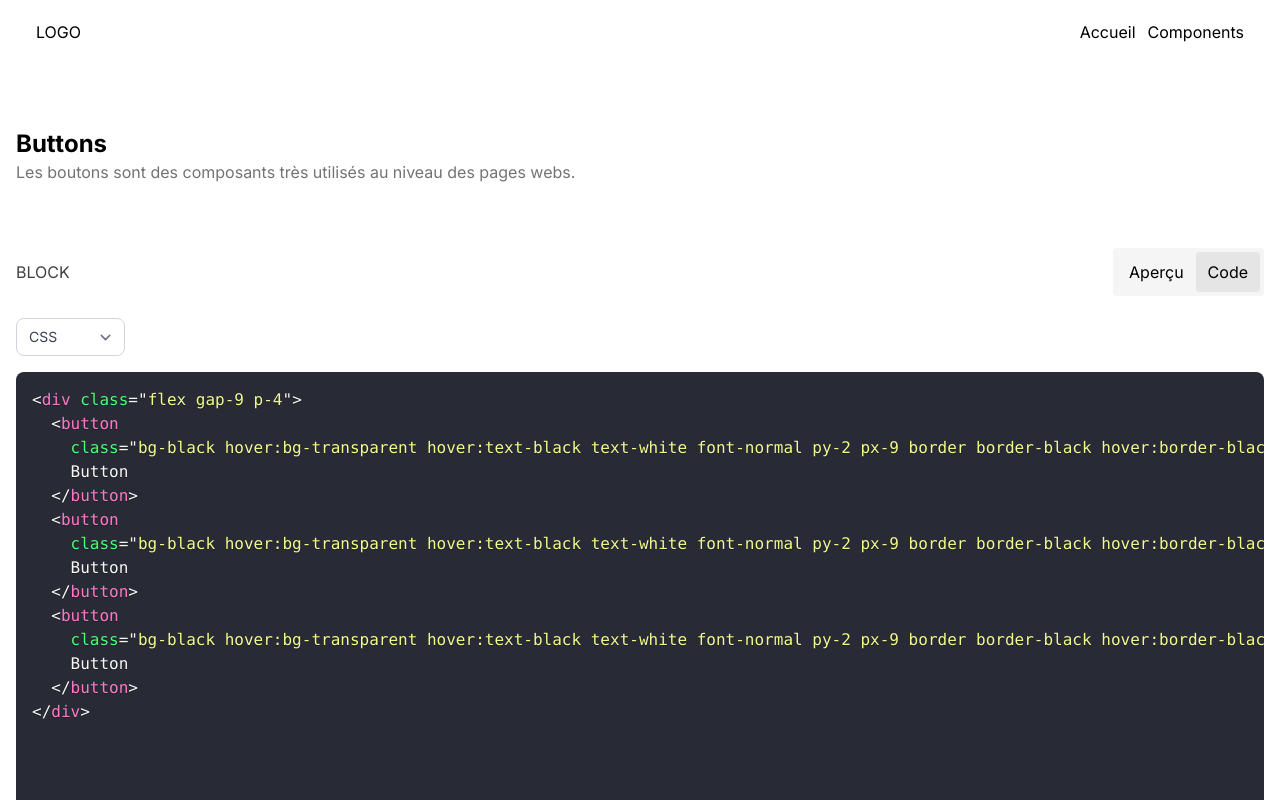
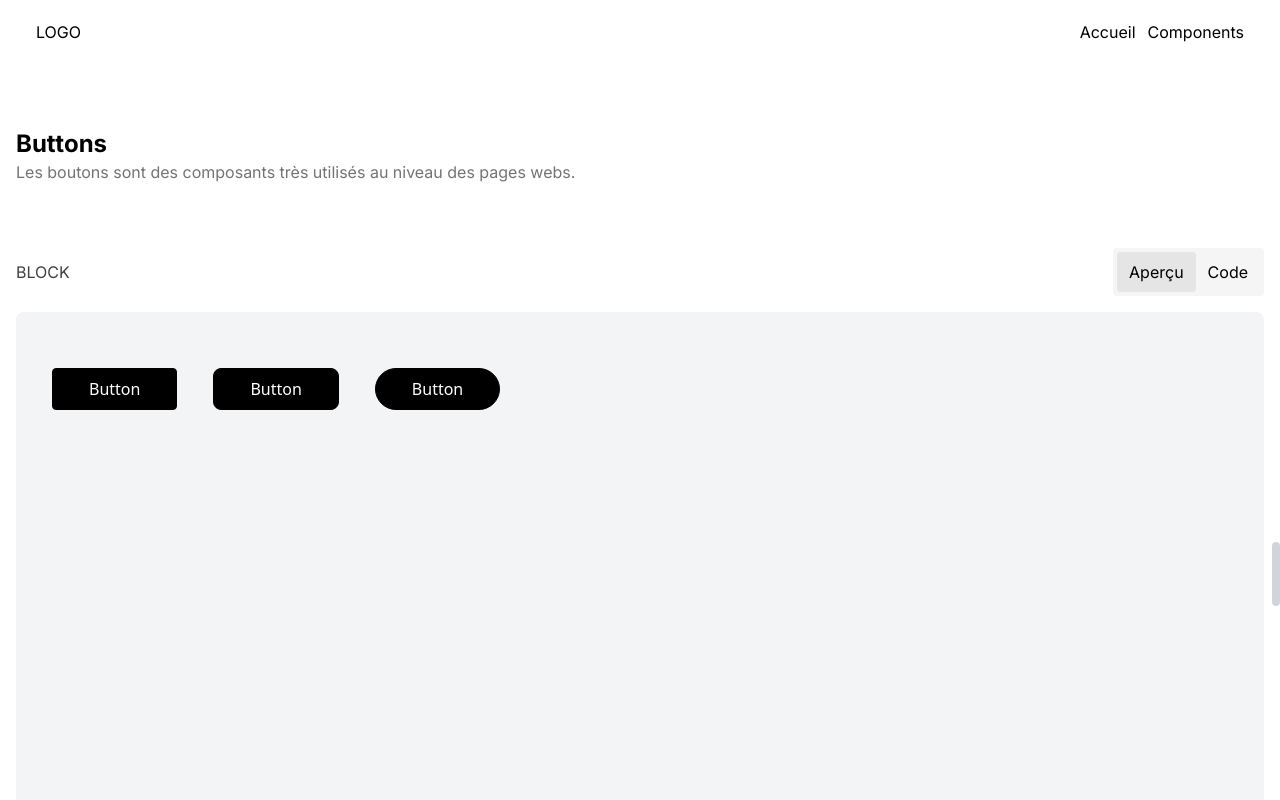
Before and after one commit to Mahmoud-Barry/galsen.ui, a Next.js app: page /components/buttons in a window 1280 px wide. Shown: the top 800 px of the page. Built offline with nearby package versions, Linux system fonts and the light colour scheme.

Commit message:
[FEAT]: Change Display/Code view & mask "CSS/Tailwind" button ⚡ Need to have a preview then we will have the code.

```diff
--- a/components/galsenUiComponents/ComponentDetails.tsx
+++ b/components/galsenUiComponents/ComponentDetails.tsx
@@ -34,38 +34,40 @@ const ComponentDetails = ({ file, category }: PropsType) => {
       </h2>
       <div className="p-1 bg-neutral-100 rounded w-fit justify-self-end">
         <button
+          onClick={() => setTab("code")}
+          type="button"
+          className={`py-2 px-3 rounded ${
+            tab === "code" ? "bg-neutral-200" : "bg-transparent"
+          }`}
+        >
+          Aperçu
+        </button>
+        <button
           onClick={() => setTab("preview")}
           type="button"
           className={`py-2 px-3 rounded ${
             tab === "preview" ? "bg-neutral-200" : "bg-transparent"
           }`}
         >
-          Aperçu
-        </button>
-        <button
-          onClick={() => setTab("code")}
-          type="button"
-          className={`py-2 px-3 rounded ${
-            tab === "code" ? "bg-neutral-200" : "bg-transparent"
-          }`}
-        >
           Code
         </button>
       </div>
 
-      {tab === "code" ? <SelectStyle /> : null}
+      {/* {tab === "code" ? <SelectStyle /> : null} */}
 
       <div
-        className={`col-span-full h-[600px] ${tab === "code" ? "overflow-x-hidden" : ""}`}
+        className={`col-span-full h-[600px] ${
+          tab === "preview" ? "overflow-x-hidden" : ""
+        }`}
       >
         {tab === "preview" ? (
+          <div className="overflow-hidden h-full g-gray-800 ext-gray-100 rounded-lg">
+            {code ? <TabCode code={code} /> : <p>Loading...</p>}
+          </div>
+        ) : (
           <article className="w-full h-full">
             {code ? <TabPreview code={code} /> : <p>Loading...</p>}
           </article>
-        ) : (
-          <div className="overflow-hidden h-full g-gray-800 ext-gray-100 rounded-lg">
-            {code ? <TabCode code={code} /> : <p>Loading...</p>}
-          </div>
         )}
       </div>
     </article>
```
